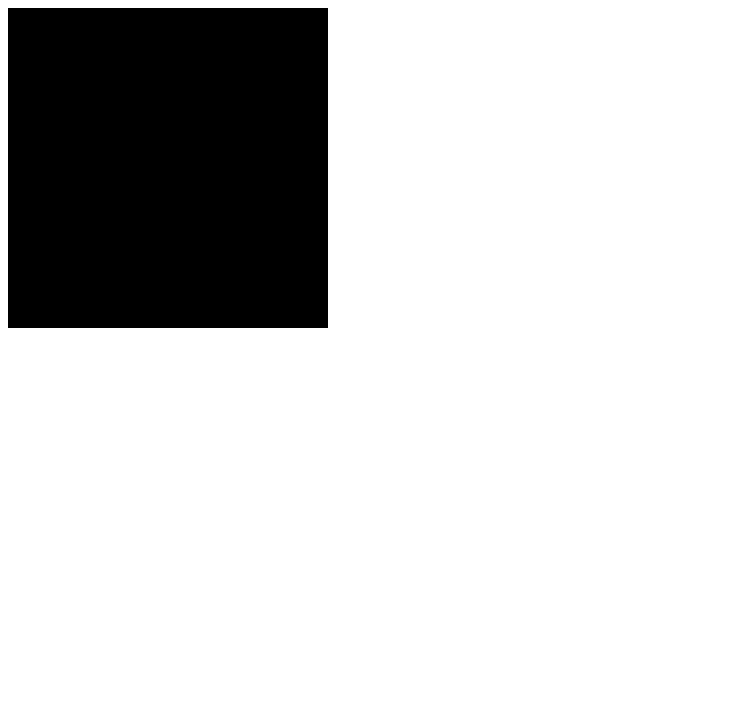
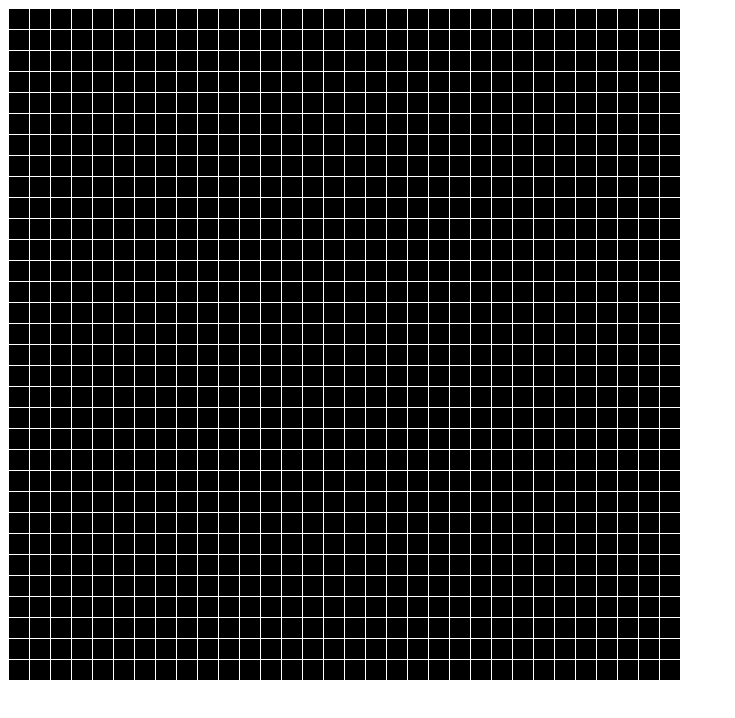
Before and after one commit to nonstopper0/snake-game, a plain HTML site: page index.html in a window 1280 px wide. Shown: the whole page, without its empty margins (0-735 px from the left). Drawn offline with Linux system fonts and the light colour scheme.

Commit message:
using id system for divs, probably not the best method. will check again later

```diff
--- a/app.js
+++ b/app.js
@@ -1,16 +1,16 @@
 let container = document.querySelector('.game-container');
 
+
+// fill document with divs
 function intialize() {
     for (let i = 0; i < 32; i++) {
         let row = document.createElement('div');
         row.classList.add('row');
         container.appendChild(row);
-        for (let i = 0; i < 32; i++) {
+        for (let j = 0; j < 32; j++) {
             let column = document.createElement('div');
             column.classList.add('column');
-            column.style.width = '10px';
-            column.style.height = '10px';
-            column.style.backgroundColor = "black"
+            column.id = `${i} ${j}`
             row.appendChild(column)
         }
     }
--- a/main.css
+++ b/main.css
@@ -1,3 +1,10 @@
 .row {
     display: flex;
 }
+
+.column {
+    width: 20px;
+    height: 20px;
+    margin: .5px;
+    background-color: black;
+}
```
Also changed, not shown: index.html (+1 -2 lines).
